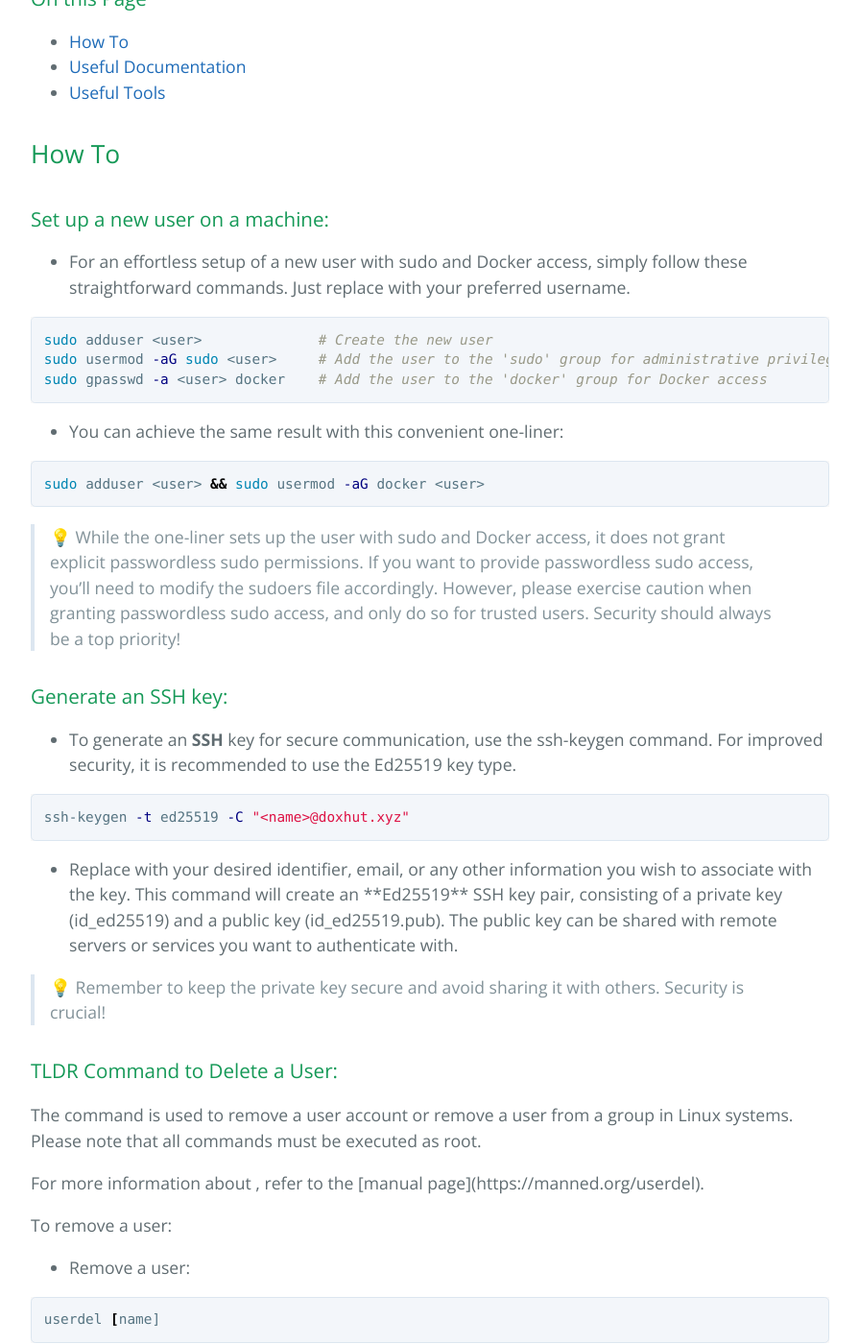
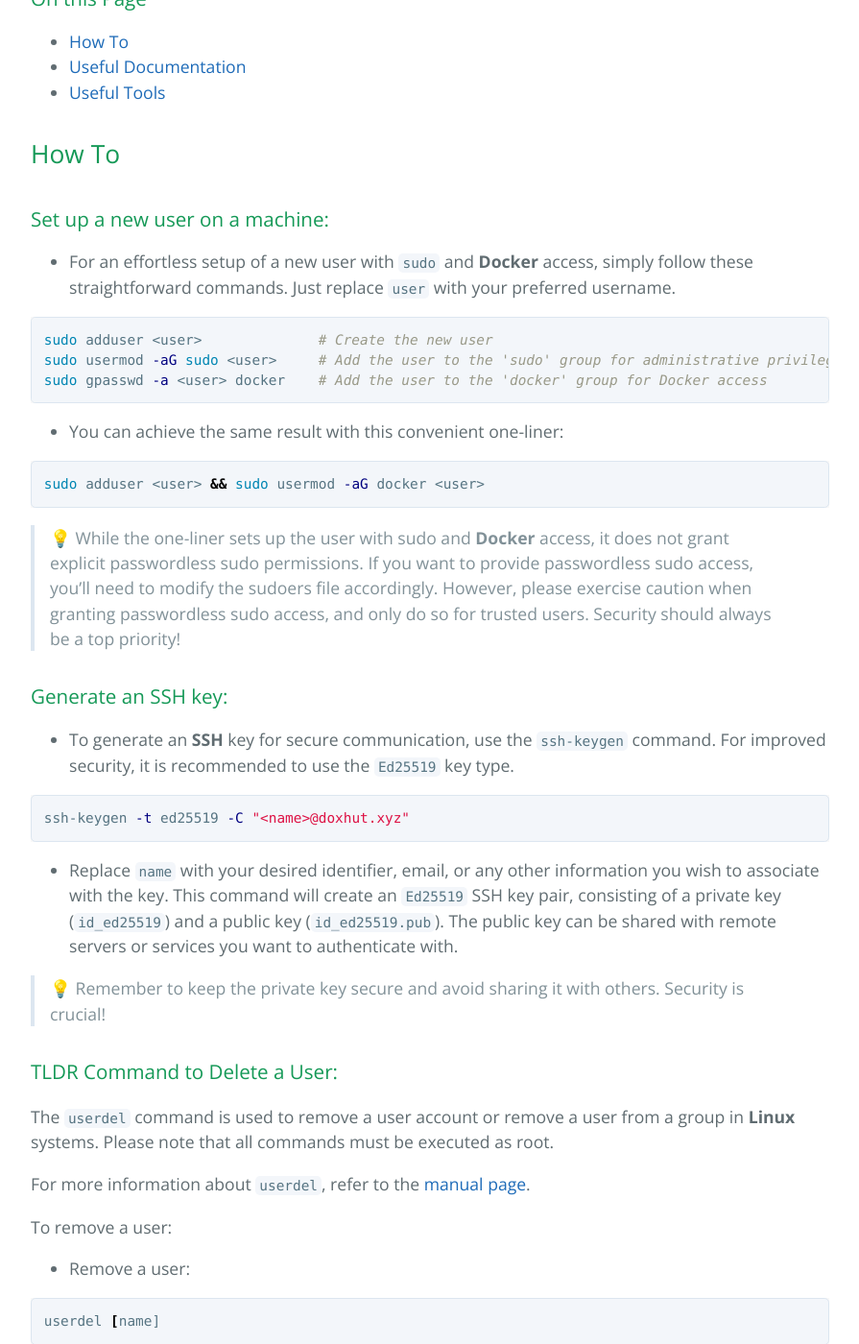
Before and after one commit to BigStepIdiomas/bigstepidiomas.github.io, a Jekyll site: the page built from pages-field-sre-faq.md, in a window 1280 px wide and 1400 px high, scrolled down 1395 px. Shown: the whole window at 96% size, without its empty margins (192-1087 px from the left). Built offline with Jekyll 4.4.1, drawn with Linux system fonts in a browser that asks for light colours; some of the changed text lies outside the part shown.

Commit message:
changins and adjustments made to sre-faq.md

````diff
--- a/pages-field-sre-faq.md
+++ b/pages-field-sre-faq.md
@@ -79,7 +79,7 @@ Welcome to the neatly organized section for common **DevOps SREs** requests! Her
 
 ## How To
 ### Set up a new user on a machine:
-- For an effortless setup of a new user with sudo and Docker access, simply follow these straightforward commands. Just replace <user> with your preferred username.
+- For an effortless setup of a new user with `sudo` and **Docker** access, simply follow these straightforward commands. Just replace `user` with your preferred username.
 
 ```bash
 sudo adduser <user>              # Create the new user
@@ -93,27 +93,26 @@ sudo gpasswd -a <user> docker    # Add the user to the 'docker' group for Docker
 sudo adduser <user> && sudo usermod -aG docker <user>
 ```
 
-> 💡 While the one-liner sets up the user with sudo and Docker access, it does not grant explicit passwordless sudo permissions. If you want to provide passwordless sudo access, you'll need to modify the sudoers file accordingly. However, please exercise caution when granting passwordless sudo access, and only do so for trusted users. Security should always be a top priority!
+> 💡 While the one-liner sets up the user with sudo and **Docker** access, it does not grant explicit passwordless sudo permissions. If you want to provide passwordless sudo access, you'll need to modify the sudoers file accordingly. However, please exercise caution when granting passwordless sudo access, and only do so for trusted users. Security should always be a top priority!
 <br>
 
-
 ### Generate an SSH key:
-- To generate an **SSH** key for secure communication, use the ssh-keygen command. For improved security, it is recommended to use the Ed25519 key type.
+- To generate an **SSH** key for secure communication, use the `ssh-keygen` command. For improved security, it is recommended to use the `Ed25519` key type.
 
 ```bash
 ssh-keygen -t ed25519 -C "<name>@doxhut.xyz"
 ```
 
-- Replace <name> with your desired identifier, email, or any other information you wish to associate with the key. This command will create an **Ed25519** SSH key pair, consisting of a private key (id_ed25519) and a public key (id_ed25519.pub). The public key can be shared with remote servers or services you want to authenticate with.
+- Replace `name` with your desired identifier, email, or any other information you wish to associate with the key. This command will create an `Ed25519` SSH key pair, consisting of a private key (`id_ed25519`) and a public key (`id_ed25519.pub`). The public key can be shared with remote servers or services you want to authenticate with.
 
 > 💡 Remember to keep the private key secure and avoid sharing it with others. Security is crucial!
 
 
 ### TLDR Command to Delete a User:
 
-The <userdel> command is used to remove a user account or remove a user from a group in Linux systems. Please note that all commands must be executed as root.
+The `userdel` command is used to remove a user account or remove a user from a group in **Linux** systems. Please note that all commands must be executed as root.
 
-For more information about <userdel>, refer to the [manual page](https://manned.org/userdel).
+For more information about `userdel`, refer to the [manual page](https://manned.org/userdel).
 
 To remove a user:
 - Remove a user:
@@ -144,7 +143,7 @@ userdel --root [path/to/other/root] [name]
 <br>
 
 ### CVD Upload Script:
-A significant change has been made to the CVD upload script, where the code has been refactored to support camera coordinates for specific cam IDs. An example configuration in the upload script is as follows:
+A significant change has been made to the **CVD** upload script, where the code has been refactored to support camera coordinates for specific Cam IDs. An example configuration in the upload script is as follows:
 
 ```html
 cam-config:
@@ -265,13 +264,13 @@ kill -l
 kill %job_id
 ```
 
-- Terminate a program using SIGHUP (hang up) signal. Many daemons will reload instead of terminating:
+- Terminate a program using `SIGHUP` (hang up) signal. Many daemons will reload instead of terminating:
 
 ```bash
 kill -1|HUP process_id
 ```
 
-- Terminate a program using the SIGINT (interrupt) signal. This is typically initiated by the user pressing CTRL + C:
+- Terminate a program using the `SIGINT` (interrupt) signal. This is typically initiated by the user pressing `CTRL + C`:
 
 ```bash
 kill -2|INT process_id
@@ -283,19 +282,19 @@ kill -2|INT process_id
 kill -9|KILL process_id
 ```
 
-- Signal the operating system to pause a program until a SIGCONT (“continue”) signal is received:
+- Signal the operating system to pause a program until a `SIGCONT` (continue) signal is received:
 
 ```bash
 kill -17|STOP process_id
 ```
 
-- Send a SIGUSR1 signal to all processes with the given GID (group ID):
+- Send a `SIGUSR1` signal to all processes with the given GID (group ID):
 
 ```bash
 kill -SIGUSR1 -group_id
 ```
 
-> 🧷  More information about the kill command can be foun [here](kill - manned.org).
+> 🧷  More information about the `kill`command can be foun [here](kill - manned.org).
 <br>
 
 > ⚠️ **Caution:** These commands are sensitive and can lead to issues. Killing a process might affect someone else's work. Please use these commands with care and consideration.
@@ -309,7 +308,7 @@ Follow the guidelines included in this [repo](https://git.agot.ai/users/sign_in)
 ### Adding User for Automations
 To set up a new user with administrative privileges for automations, follow these steps:
 
-This command creates a new user with the username "awx" and sets the user's shell to /bin/bash. The user will be added to the "sudo" group, granting administrative privileges.
+This command creates a new user with the username `awx` and sets the user's shell to `/bin/bash`. The user will be added to the `sudo` group, granting administrative privileges.
 
 - Create a new user for automations.
 
@@ -342,7 +341,7 @@ See sudoers(5) for more information on "#include" directives:
 includedir /etc/sudoers.d
 ```
 
-- Add the SSH public key to the authorized_keys file for the new user.
+- Add the SSH public key to the `authorized_keys` file for the new user.
 
 ```bash
 ssh-ed25519 AAAAC3NzaC1lZDI1NTE5AAAAIMOmhXTjtS4Tehalzfyn6KwPU0CwYpCSRuv2+P/bZrrc user for automation
@@ -357,7 +356,7 @@ If you are wondering how to perform a specific action inside a <Kubernetes> clus
 
 ## Useful Tools
 ### TLDR
-TLDR is a powerful application that provides concise and practical cheatsheets for various console commands. It is like TLDR RM, but with a list of the most frequently used rm commands and their explanations. You can find more information about this tool and explore its collaborative cheatsheets on [GitHub - tldr-pages/tldr: 📚 Collaborative cheatsheets for console commands](https://github.com/tldr-pages/tldr). TLDR can save you time and effort by presenting the most relevant information in a clear and easy-to-understand format.
+TLDR is a powerful application that provides concise and practical cheatsheets for various console commands. It is like **TLDR RM**, but with a list of the most frequently used rm commands and their explanations. You can find more information about this tool and explore its collaborative cheatsheets on [GitHub - tldr-pages/tldr: 📚 Collaborative cheatsheets for console commands](https://github.com/tldr-pages/tldr). TLDR can save you time and effort by presenting the most relevant information in a clear and easy-to-understand format.
 <br>
 
 > This document was last updated on **06/06/2022** by **Nagui Pinetta**.
````
Also changed, not shown: other parts of pages-field-sre-faq.md (+6 -6 lines).
